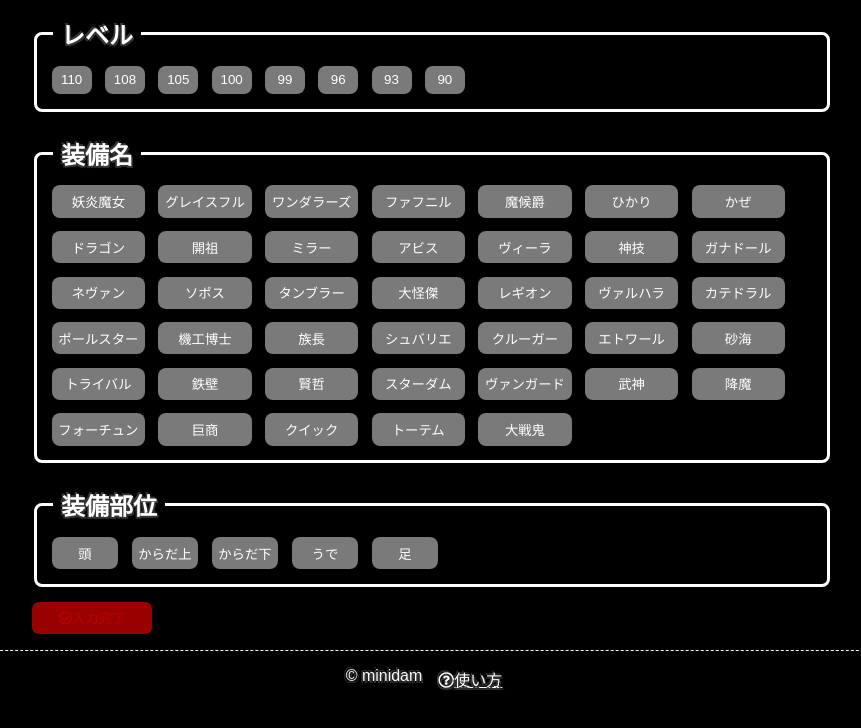
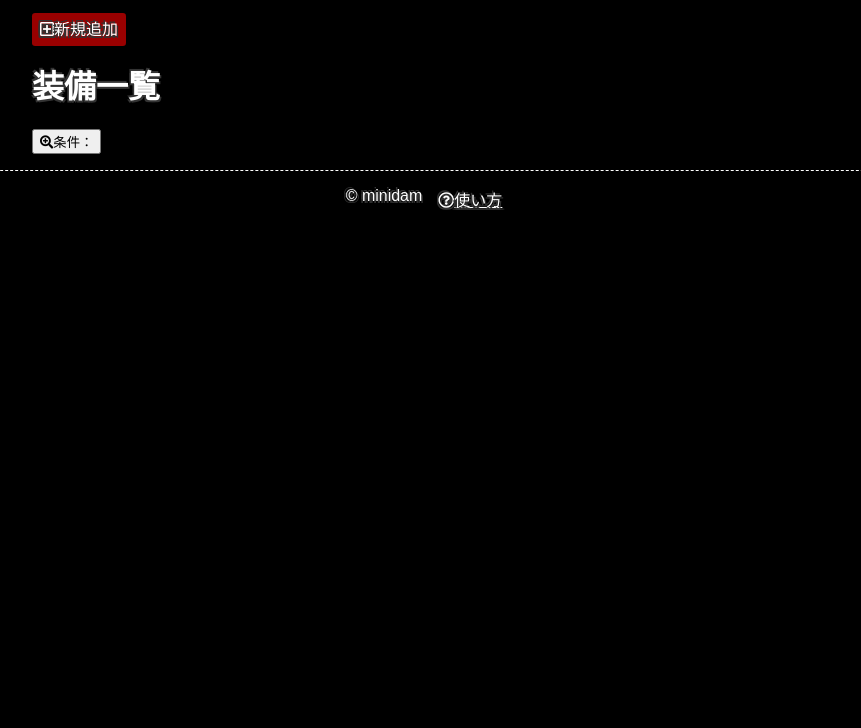
Before and after one commit to minidamjp/dqxarmor, an Angular app: page / in a window 1280 px wide. Shown: the top 728 px of the page, without its empty margins (208-1069 px from the left). Built offline with nearby package versions, Linux system fonts and the light colour scheme.

Commit message:
一覧画面作ろっかな

```diff
--- a/src/app/app-routing.module.ts
+++ b/src/app/app-routing.module.ts
@@ -2,9 +2,12 @@ import { NgModule } from '@angular/core';
 import { RouterModule, Routes } from '@angular/router';
 
 import { ArmorAddComponent } from './armor-add/armor-add.component';
+import { ArmorListComponent } from './armor-list/armor-list.component';
 
 const routes: Routes = [
-  { path: '', component: ArmorAddComponent },
+  { path: 'new', component: ArmorAddComponent },
+  { path: '', component: ArmorListComponent },
+
 ];
 
 @NgModule({
--- a/src/app/app.module.ts
+++ b/src/app/app.module.ts
@@ -4,11 +4,13 @@ import { BrowserModule } from '@angular/platform-browser';
 import { AppRoutingModule } from './app-routing.module';
 import { AppComponent } from './app.component';
 import { ArmorAddComponent } from './armor-add/armor-add.component';
+import { ArmorListComponent } from './armor-list/armor-list.component';
 
 @NgModule({
   declarations: [
     AppComponent,
-    ArmorAddComponent
+    ArmorAddComponent,
+    ArmorListComponent
   ],
   imports: [
     BrowserModule,
--- a/src/app/armor-add/armor-add.component.html
+++ b/src/app/armor-add/armor-add.component.html
@@ -1,5 +1,5 @@
 <header>
-
+    <a routerLink="/">登録済み一覧</a>
 </header>
 <section id="level-button" [class.selected]="selectedLevel!==0">
     <fieldset class="container">
--- /dev/null
+++ b/src/app/armor-list/armor-list.component.html
@@ -0,0 +1,5 @@
+<div id="add">
+    <a routerLink="/new"><i class="far fa-plus-square"></i>新規追加</a>
+</div>
+<h1>装備一覧</h1>
+<button type="button"><i class="fas fa-search-plus"></i>条件：</button>
--- /dev/null
+++ b/src/app/armor-list/armor-list.component.scss
@@ -0,0 +1,13 @@
+#add {
+	margin-top: 1rem;
+	margin-bottom: 1rem;
+	a {
+		margin-top: 2rem;
+		width: 6em;
+		background-color: #990000;
+		padding: 0.5em;
+		border-radius: 0.2em;
+		text-align: center;
+		text-decoration: none;
+	}
+}
--- /dev/null
+++ b/src/app/armor-list/armor-list.component.ts
@@ -0,0 +1,15 @@
+import { Component, OnInit } from '@angular/core';
+
+@Component({
+  selector: 'app-armor-list',
+  templateUrl: './armor-list.component.html',
+  styleUrls: ['./armor-list.component.scss']
+})
+export class ArmorListComponent implements OnInit {
+
+  constructor() { }
+
+  ngOnInit(): void {
+  }
+
+}
--- a/src/app/services/armor-data.service.ts
+++ b/src/app/services/armor-data.service.ts
@@ -11,7 +11,7 @@ export class ArmorDataService {
 
   constructor() {
     const j: string|null = localStorage.getItem('Armor');
-    if(j !== null){
+    if (j !== null){
       this.armorList = JSON.parse(j);
     }
   }
```
Also changed, not shown: 1 other file (tests, documents, lock files or other folders).
